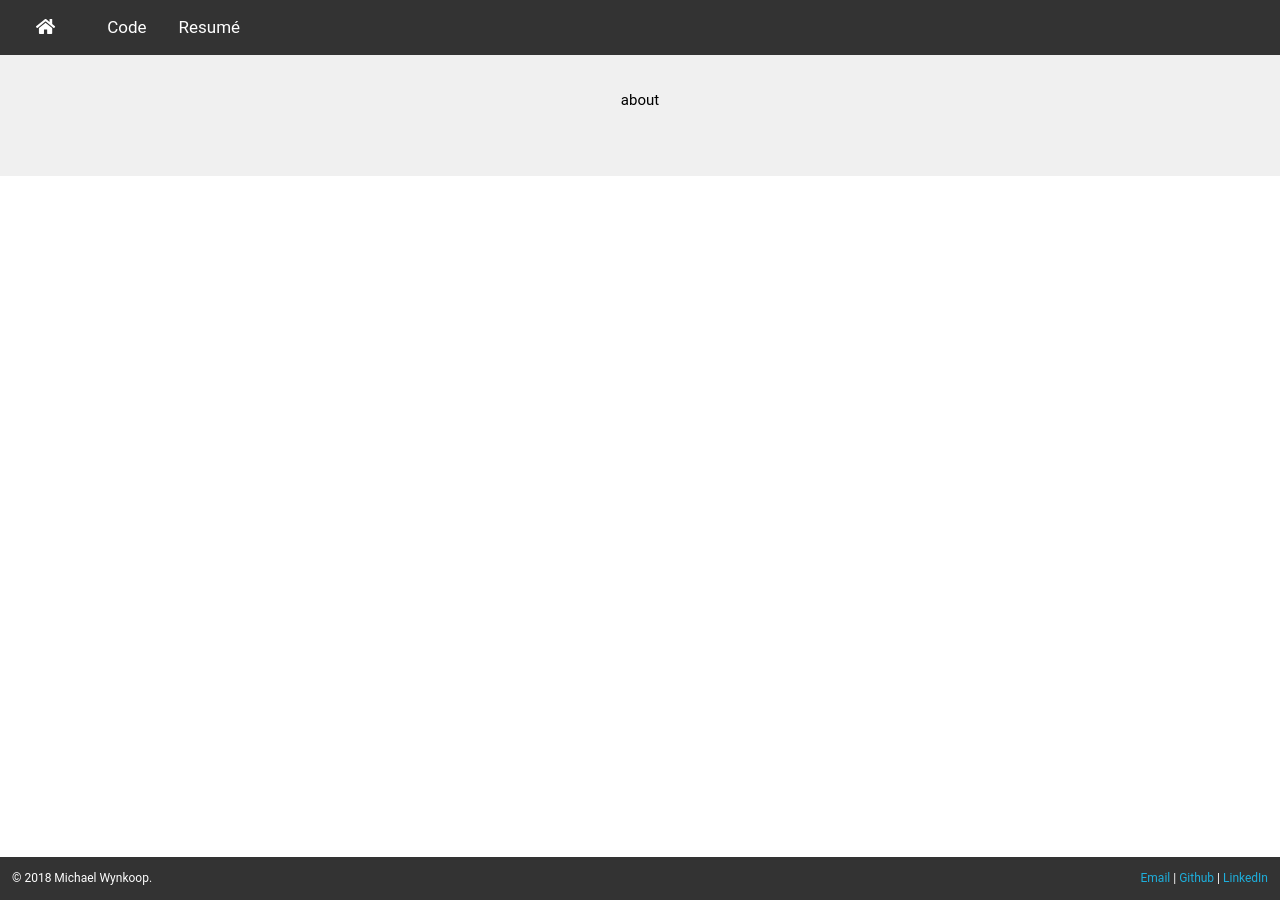
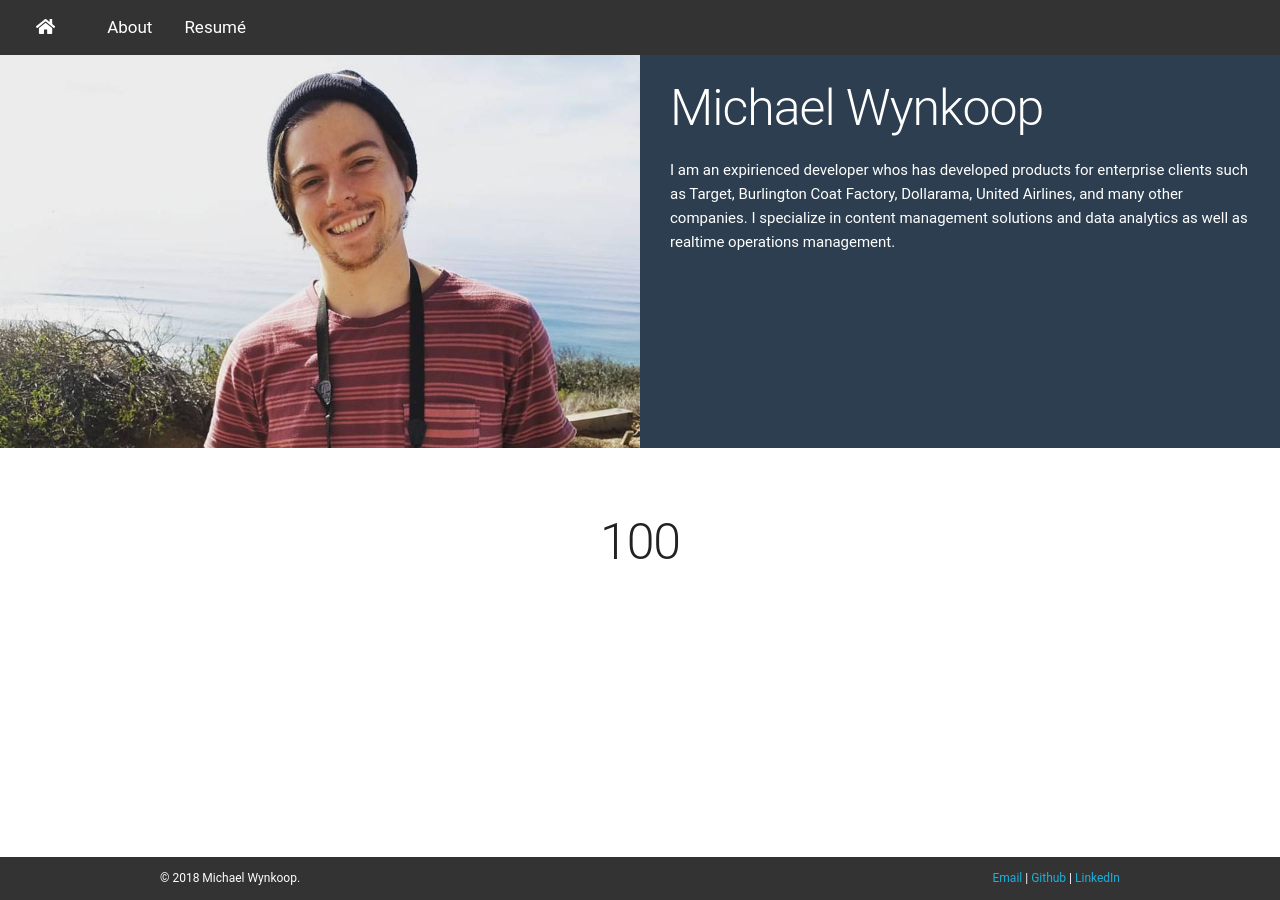
Before and after one commit to wynk182/portfolio, a Jekyll site: the page built from about.html, in a window 1280 px wide. Built offline with Jekyll 4.4.1, drawn with Linux system fonts in a browser that asks for light colours.

Commit message:
added about page

```diff
--- a/_layouts/default.html
+++ b/_layouts/default.html
@@ -12,8 +12,8 @@
 			<ul class="topnav -fixed" id="myTopnav2">
 
   				<li><a href="index" class="brand"><i class="fas fa-home"></i></a></li>
-                <li><a href="code">Code</a></li>
-                <!--<li><a href="about">About</a></li>-->
+                <li><a href="about">About</a></li>
+                <!--<li><a href="code">Code</a></li>-->
                 <li><a href="files/MichaelWynkoop.pdf">Resumé</a></li>
                 <!--<li><a href="links">Links</a></li>-->
   				<li class="-icon">
@@ -25,14 +25,15 @@
 			{{ content }}
 
 	       <div class="jumbo _dark footer">
-
-					 <div class="_floatLeft">© 2018 Michael Wynkoop.
-
+            <div class="container">
+                <div class="_floatLeft">
+                    © 2018 Michael Wynkoop.
 				</div>
                 <div class="_floatRight">
                     <a href="mailto:wynk182@gmail.com" style="text-decoration: none;">Email</a> |
 				    <a href="https://github.com/wynk182" target="_blank" style="text-decoration:none;">Github</a> |
                     <a href="https://www.linkedin.com/in/michael-wynkoop-65a93281" style="text-decoration:none;">LinkedIn</a>
+                </div>
             </div>
 
           </div>
--- a/about.html
+++ b/about.html
@@ -2,8 +2,40 @@
 layout: default
 title: Michael Wynkoop Portfolio
 ---
-<div class="blurb">
-	<div class="jumbo _cream">
-	about
-	</div>
-</div><!-- /.blurb -->
+<br/>
+<div class="col-container">
+    <div class="column" style="background-image: url('images/me.jpg');background-size: cover;">
+        <br/>
+        <!--<img src="images/michael_dev.jpeg" id="me"></img>-->
+    </div>
+    <div class="column _nightblue">
+        <div id="info" class="_nightblue _alignLeft">
+            <h1>Michael Wynkoop</h1>
+            <p>
+                I am an expirienced developer whos has developed products for enterprise clients such as Target, Burlington Coat Factory, Dollarama, United Airlines, and many other companies. I specialize in content management solutions and data analytics as well as realtime operations management.
+            </p>
+        </div>
+    </div>
+</div>
+<div class="jumbo"><h1>100</h1></div>
+<style>
+    #info{
+        padding:2em;
+    }
+    .col-container {
+        display: table; /* Make the container element behave like a table */
+        width: 100%; /* Set full-width to expand the whole page */
+    }
+    .column {
+        width:50%;
+        height: 400px;
+        display: table-cell; /* Make elements inside the container behave like table cells */
+        padding: 0px;
+    }
+    @media only screen and (max-width: 600px) {
+        .column {
+            display: block;
+            width: 100%;
+        }
+    }
+</style>
```
Also changed, not shown: images/me.jpg (added), images/michael_dev.png (added), 2 other files. Lines whose indentation alone changed are shown as unchanged.
